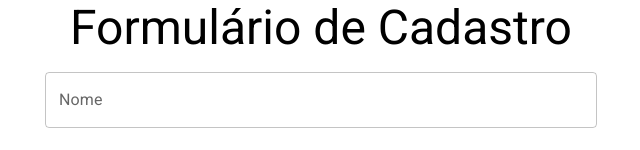
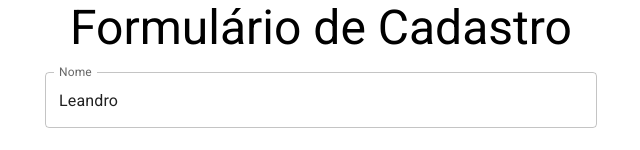
Before and after one commit to leandrobrlopes/formulario-react, a React (Create React App) app: page / in a window 1280 px wide. Shown: the top 150 px of the page, without its empty margins (319-959 px from the left). Built offline with nearby package versions, Linux system fonts and the light colour scheme.

Commit message:
Update FormularioCadastro.jsx

```diff
--- a/src/components/FormularioCadastro/FormularioCadastro.jsx
+++ b/src/components/FormularioCadastro/FormularioCadastro.jsx
@@ -1,12 +1,13 @@
-import React from "react";
+import React, {useState} from "react";
 import { Button, TextField, Switch, FormControlLabel } from "@mui/material";
 
 
 function FormularioCadastro(){
+    const [nome, setNome] = useState("Leandro");
 
     return(
-        <form>
-            <TextField id="nome" label="Nome" variant="outlined" margin="normal" fullWidth />
+        <form onSubmit={(event) => {event.preventDefault(); console.log(nome);}}>
+            <TextField value={nome} onChange={event => {setNome(event.target.value); if (nome.length >= 3) {setNome(nome.substr(0,3));}}} id="nome" label="Nome" variant="outlined" margin="normal" fullWidth />
             <TextField id="sobrenome" label="Sobrenome" variant="outlined" margin="normal" fullWidth />
             <TextField id="cpf" label="CPF" variant="outlined" margin="normal" fullWidth />
 
```
